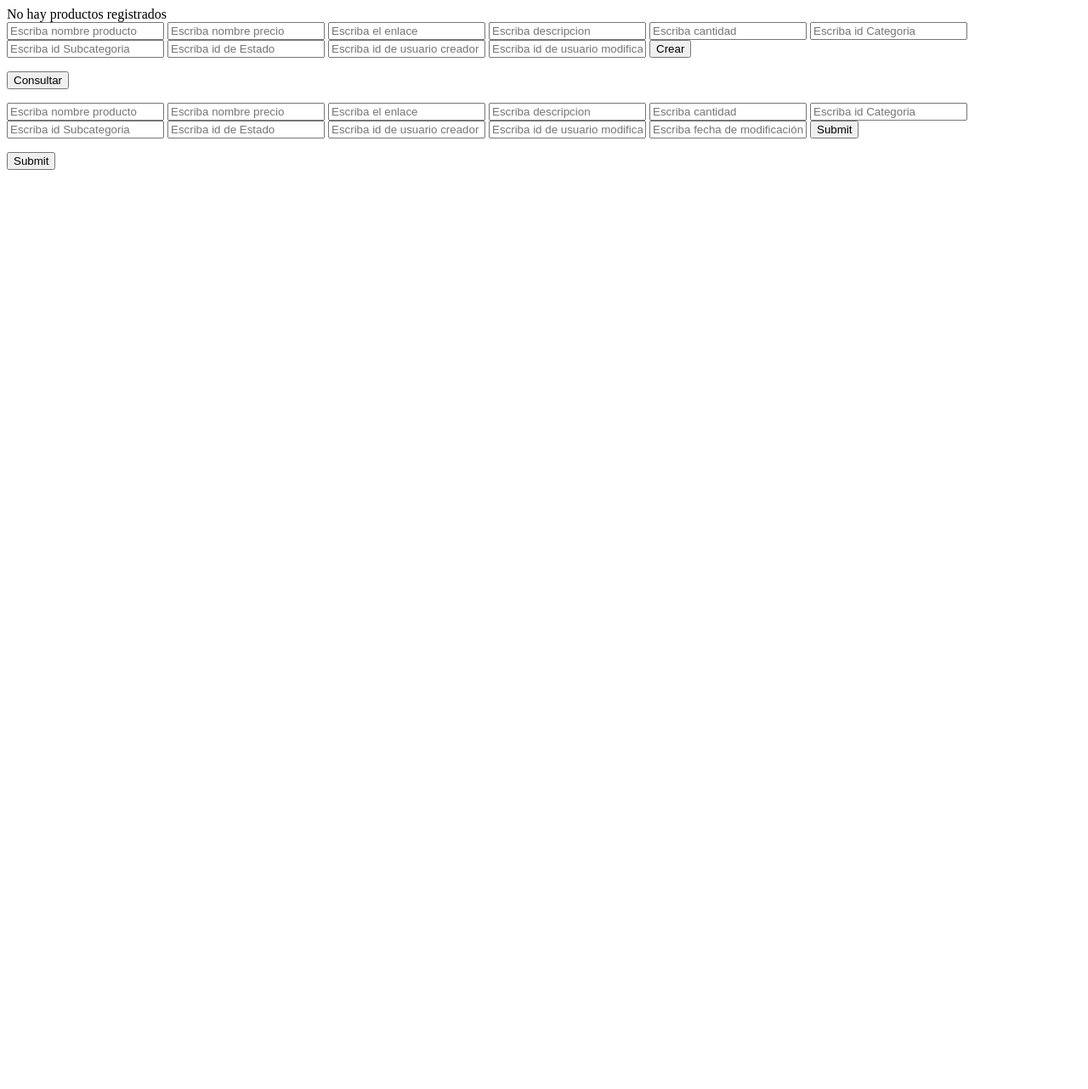
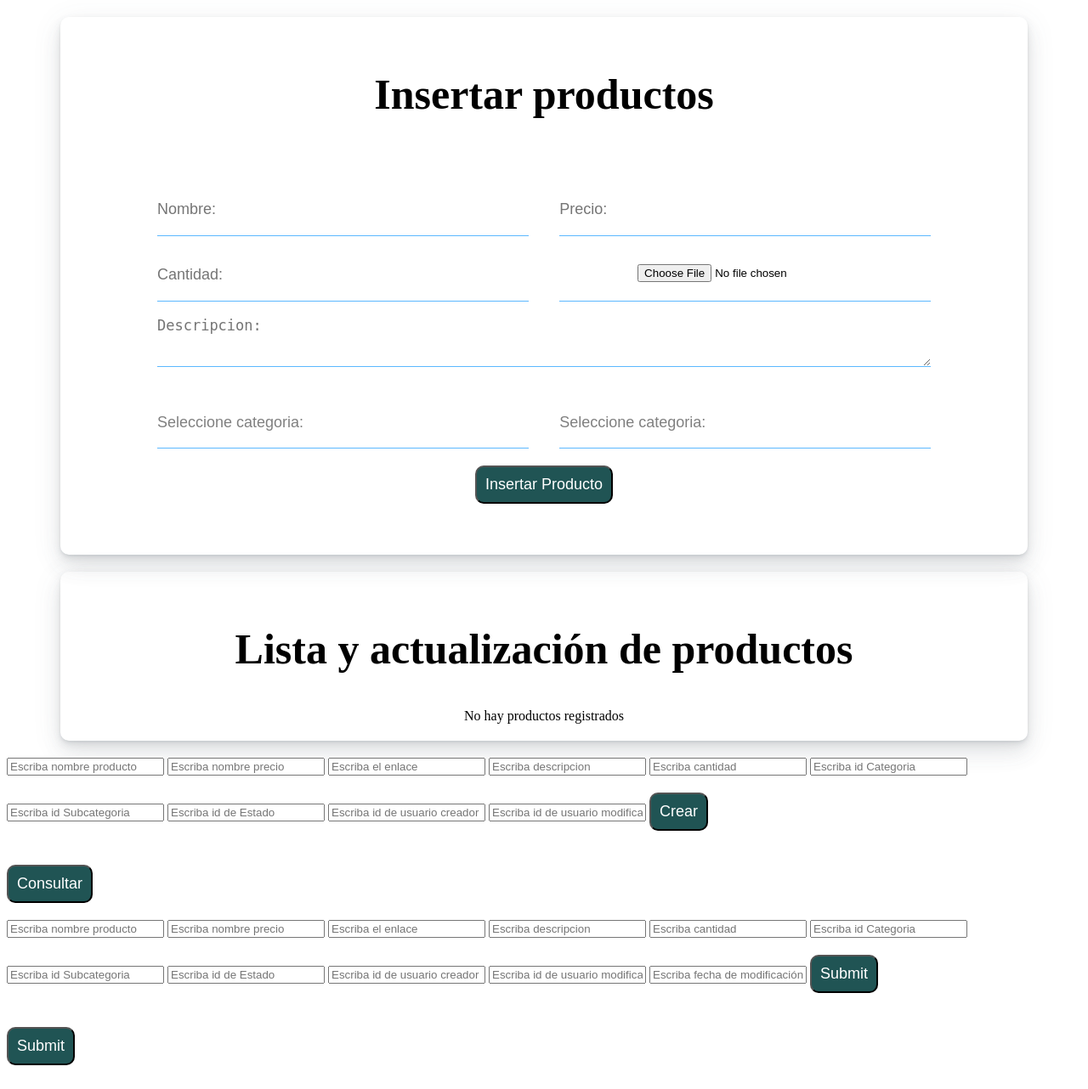
Before and after one commit to andrealsanchez2018/EntregableGrupo1, a PHP site: page /vista/productos.php in a window 1280 px wide. Shown: the whole page at 85% size. Before the commit the page ends 200 px from the top, so only its background shows below. Run offline with PHP 8.4, Linux system fonts and the light colour scheme; data that the repository does not hold is empty.

Commit message:
Errores en el insertar y actualizar

```diff
--- a/control/productoControl.php
+++ b/control/productoControl.php
@@ -11,6 +11,9 @@ switch ($accionProd) {
         case 'crearProd':
             guardarProducto();
             break;
+        case 'actualizarProd':
+            actualizarProductos();
+            break;
     }
 }
 
@@ -20,7 +23,7 @@ function guardarProducto(){
 
         $nombreProducto = $_POST['nombreProducto'];
         $precio = $_POST['precio'];
-    $imgProducto = $_POST['imgProducto'];
+
         $descripcion = $_POST['descripcion'];
         $cantidad = $_POST['cantidad'];
         $idCategoria = $_POST['idCategoria'];
@@ -28,11 +31,9 @@ function guardarProducto(){
         $idEstado = $_POST['idEstado'];
         $idUsuario_cre = $_POST['idUsuario_cre'];
         $idUsuario_mod = $_POST['idUsuario_mod'];
-   /*  $u_fechaModifica = $_POST['fecha_mod'];
-    $u_fechaCreador = $_POST['fecha_cre']; */
 
 
-    $producto->agregarProducto($nombreProducto, $precio, $imgProducto, $descripcion, $cantidad, $idCategoria, $idSubCategoria, $idEstado,$idUsuario_cre, $idUsuario_mod/* , $u_fechaModifica, $u_fechaCreador */);
+        $producto->agregarProducto($nombreProducto, $precio, $imgProducto, $descripcion, $cantidad, $idCategoria, $idSubCategoria, $idEstado,$idUsuario_cre, $idUsuario_mod);
     }
 
     // listar productos
@@ -45,13 +46,49 @@ function listarProductos(){
             $listaProd = $result;
 
 
-        foreach ($listaProd as $productoEncontrado) {
-            echo "$productoEncontrado[1] $productoEncontrado[3] $productoEncontrado[6] <br>";
-            }
+            foreach ($listaProd as $productoEncontrado) :?>
+                <form class="formActualizar" method="POST" action="productos.php?accionProd=actualizarProd" enctype="multipart/form-data">
+                    <div class="card">
+                        <img class="images" src="<?php echo $productoEncontrado[3]; ?>" alt="">
+                        <input type="hidden" readonly="readonly" name="idProductoUpdate" id="idProductoUpdate" value="<?php echo $productoEncontrado[0]; ?>"/>
+                        <div class="row">
+                            <label class="labelsUpdate" for="nombreProductoUpdate">Nombre: </label>
+                            <input type="text" name="nombreProductoUpdate" id="nombreProductoUpdate" value="<?php echo $productoEncontrado[1]; ?>" required/>
+                        </div>
+                        <div class="row">
+                            <label  class="labelsUpdate" for="precioUpdate">Precio: </label>
+                            <input type="text" name="precioUpdate" id="precioUpdate" value="<?php echo $productoEncontrado[2]; ?>" required/>
+                        </div>
+                        <div class="row">
+                            <label class="labelsUpdate"  for="descripcionUpdate">Descripción: </label>
+                            <input type="text" name="descripcionUpdate" id="descripcionUpdate" value="<?php echo $productoEncontrado[4]; ?>" required/>
+                        </div>
+                        <div class="row">
+                            <label class="labelsUpdate"  for="cantidadUpdate">Cantidad: </label>
+                            <input type="text" name="cantidadUpdate" id="cantidadUpdate" value="<?php echo $productoEncontrado[5]; ?>" required/>
+                        </div>
+
+
+
+
+
+                        <!-- <div class="divFile">
+                            <input class="file" type="file" name="imgProducto" required/>
+                        </div> -->
+                        <div class="buttonsActions">
+                            <input class="buttonUpdate" name="btnEnviar" type="submit" value="Actualizar contacto">
+                            <a id="Eliminar" href="eliminar.php?idContact=<?php echo $registro[0]; ?>">Eliminar contacto</a>
+                        </div>
+                    </div>
+                </form>
+            <?php endforeach;
 
         }else {
             echo 'No hay productos registrados';
         }
     }
-/* ctrl + \  = dividir en 2 ventanas */
+    function actualizarProductos(){
+        echo "sdgdsfg";
+    }
+
 ?>
--- a/modelo/class.Producto.php
+++ b/modelo/class.Producto.php
@@ -8,21 +8,20 @@ class Producto{
 
     }
 
-    public function agregarProducto($nombreProducto, $precio, $imgProducto, $descripcion, $cantidad, $idCategoria, $idSubCategoria, $idEstado, $idUsuario_cre, $idUsuario_mod /*  ,$u_fechaModifica, $u_fechaCreador */){
+    public function agregarProducto($nombreProducto, $precio, $imgProducto, $descripcion, $cantidad, $idCategoria, $idSubCategoria, $idEstado, $idUsuario_cre, $idUsuario_mod){
 
         $db = new Conexion();
 
         $sql = "INSERT INTO productos (nombreProducto, precio, imgProducto, descripcion, cantidad, idCategoria, idSubCategoria, idEstado, idUsuario_cre, idUsuario_mod , fecha_mod, fecha_cre) VALUES ('$nombreProducto', '$precio', '$imgProducto', '$descripcion', '$cantidad', '$idCategoria', '$idSubCategoria', '$idEstado','$idUsuario_cre', '$idUsuario_mod', NOW(), NOW())";
-        print_r($sql);
-        $db->query($sql); /* ? header('Location: ../vista/productos.php?res=Producto_Agregado') : header('Location: ../vista/productos.php?res=error');
-  */
+
+        $db->query($sql) /* ? header('Location: ../vista/productos.php?res=Producto_Agregado') : header('Location: ../vista/productos.php?res=error') */;
     }
 
     public function mostrarProductos(){
 
         $db = new Conexion();
 
-        $sql = $sql = "SELECT p.*, u.* FROM productos AS p INNER JOIN usuarios AS u ON p.idUsuario_cre = u.idUsuario";
+        $sql = $sql = "SELECT * FROM productos";
 
         $result = $db->query($sql);
 
--- a/public/css/style.css
+++ b/public/css/style.css
@@ -0,0 +1,174 @@
+
+.container{
+    width: 90%;
+    padding: 20px 0;
+    margin: 20px auto;
+    box-shadow: 0 .46875rem 2.1875rem rgba(90,97,105,.1),0 .9375rem 1.40625rem rgba(90,97,105,.1),0 .25rem .53125rem rgba(90,97,105,.12),0 .125rem .1875rem rgba(90,97,105,.1);
+    border-radius: 10px;
+
+}h2{
+    font-size: 50px;
+    text-align: center;
+}
+
+.sub-container{
+    display: flex;
+    flex-wrap: wrap;
+    justify-content: center;
+}
+
+
+.formInsertar{
+    display: flex;
+    justify-content: space-between;
+    flex-wrap: wrap;
+    width: 80%;
+    margin: 0 auto;
+    padding: 20px;
+}
+
+.formInsertar  input[type="text"],
+.formInsertar  input[type="number"]{
+    width: 48%;
+    margin-top: 15px;
+    padding: 20px 0;
+    border: 0;
+    border-bottom: 1px solid #5cb8ff;
+    font-size: 18px;
+}
+
+.divFile{
+    display: flex;
+    border-bottom: 1px solid #5cb8ff;
+    align-items: center;
+    width: 48%;
+}
+
+.file{
+    padding-top: 10px;
+    margin: 0 auto;
+}
+
+
+.descripcionTextarea{
+    padding: 18px 0;
+    border: 0;
+    border-bottom: 1px solid #5cb8ff;
+    font-size: 17px;
+    margin-bottom: 20px;
+    width: 100%;
+
+}
+
+.itemCategoria, .itemSubCategoria{
+    width: 48%;
+    padding: 20px 0;
+    margin-top: 15px;
+    border: 0;
+    border-bottom: 1px solid #5cb8ff;
+    font-size: 18px;
+    color: grey;
+    background-color: white;
+    -moz-appearance: none;
+    -webkit-appearance: none;
+
+
+}
+
+input[type="submit"], #Eliminar{ /*Botones de header y sobre mi*/
+    font-size: 18px;
+    color: #fff;
+    background: #205454;
+    margin: 20px auto;
+    padding: 10px;
+    border-radius: 10px;
+    cursor: pointer;
+}
+
+input[type="text"]:focus, input[type="email"]:focus, input[type="number"]:focus{ /* Este estilo toma todos los input de tipo text y email*/
+    border-bottom: 1px solid #1e7d7d;
+}
+
+
+
+
+
+
+
+
+
+
+
+
+
+
+
+.card{
+    width: 430px;
+    min-height:  750px;
+    margin: 20px;
+    box-shadow: 0 .46875rem 2.1875rem rgba(90,97,105,.1),0 .9375rem 1.40625rem rgba(90,97,105,.1),0 .25rem .53125rem rgba(90,97,105,.12),0 .125rem .1875rem rgba(90,97,105,.1)
+}
+
+
+.images{
+    width: 100%;
+    height: 300px;
+ }
+
+ .row{
+     display: flex;
+     width: 100%;
+     padding: 20px 10px;
+     align-items: center;
+     justify-content: space-around;
+ }
+ .file{
+     display: block;
+     margin: 10px auto;
+ }
+ .labelsUpdate{
+     color: #1e7d7d;
+ }
+ .buttonUpdate{
+     display: block;
+     margin: 0 auto;
+
+     padding:  5px 30px;
+ }
+
+ .card input[type="text"],
+ .card input[type="number"]{ /* Este estilo toma todos los input de tipo text y email*/
+     border: 0;
+     border-bottom: 1px solid #5cb8ff;
+
+ }
+
+ .card input[type="text"]:focus, .card input[type="email"]:focus, .card input[type="number"]:focus{ /* Este estilo toma todos los input de tipo text y email*/
+     border-bottom: 1px solid #1e7d7d;
+ }
+
+ /* Quitar flechas a input type number*/
+ input[type=number]::-webkit-outer-spin-button,
+ input[type=number]::-webkit-inner-spin-button {
+     -webkit-appearance: none;
+     margin: 0;
+ }
+ input[type=number] {
+     -moz-appearance:textfield;
+ }
+
+
+ .card .divFile{
+     width: 90%;
+     margin: 0 auto;
+ }
+
+ .buttonsActions{
+     width: 100%;
+     display: flex;
+ }
+
+#Eliminar{
+    text-decoration: none;
+}
--- a/vista/productos.php
+++ b/vista/productos.php
@@ -1,27 +1,67 @@
-<?php
-
-include __DIR__ . "/../control/productoControl.php";
-
-
-?>
-
-
 <!DOCTYPE html>
 <html lang="en">
 <head>
     <meta charset="UTF-8">
     <meta name="viewport" content="width=device-width, initial-scale=1.0">
+    <link rel="stylesheet" href="../public/css/style.css">
     <title>Productos : Lista General</title>
 </head>
 <body>
 
 <!-- form crear -->
+<div class="container">
+    <h2>Insertar productos</h2>
+    <div class="sub-container">
+        <form class="formInsertar" method="POST" action="productos.php?accionProd=crearProd">
+            <input type="text" name="nombreProducto" placeholder="Nombre:"/>
+            <input type="number" name="precio" placeholder="Precio:"/>
+            <input type="number" name="cantidad" placeholder="Cantidad:"/>
+            <div class="divFile">
+                <input type="file" class="file" name="imgProducto" required>
+            </div>
+            <textarea class="descripcionTextarea" type="text" name="descripcion" placeholder="Descripcion:"></textarea>
+
+            <select class="itemCategoria" name="idCategoria">
+                <option value="" selected>Seleccione categoria:</option>
+                <option value="1">Niños</option>
+                <option value="2">Mujeres</option>
+                <option value="3">Mujeres</option>
+            </select>
+
+            <select class="itemSubCategoria" name="idSubCategoria">
+                <option value="" selected>Seleccione categoria:</option>
+                <option value="1">Pantalon</option>
+                <option value="2">Camisa</option>
+                <option value="3">Zapatos</option>
+            </select>
+
+            <input type="hidden" name="idEstado" placeholder="Estado:"/>
+            <input type="hidden" name="idUsuario_cre" placeholder="Usuario creador:"/>
+            <input type="hidden" name="idUsuario_mod" placeholder="Usuario modificador:"/>
+            <input type="submit" value= "Insertar Producto" name="enter"/>
+        </form>
+    </div>
+</div>
+
+
+<div class="container">
+    <h2>Lista y actualización de productos</h2>
+    <div class="sub-container">
+        <?php
+            include __DIR__ . "/../control/productoControl.php";
+        ?>
+
+    </div>
+</div>
+
+
+
     <form method="POST" action="productos.php?accionProd=crearProd">
     <input type="text" name="nombreProducto" placeholder="Escriba nombre producto"/>
-    <input type="text" name="precio" placeholder="Escriba nombre precio"/>
+    <input type="number" name="precio" placeholder="Escriba nombre precio"/>
     <input type="text" name="imgProducto" placeholder="Escriba el enlace"/>
     <input type="text" name="descripcion" placeholder="Escriba descripcion"/>
-    <input type="text" name="cantidad" placeholder="Escriba cantidad"/>
+    <input type="number" name="cantidad" placeholder="Escriba cantidad"/>
     <input type="text" name="idCategoria" placeholder="Escriba id Categoria"/>
     <input type="text" name="idSubCategoria" placeholder="Escriba id Subcategoria"/>
     <input type="text" name="idEstado" placeholder="Escriba id de Estado"/>
```
Also changed, not shown: vista/producto.View.php (deleted, +0 -32 lines). Lines whose indentation alone changed are shown as unchanged.
